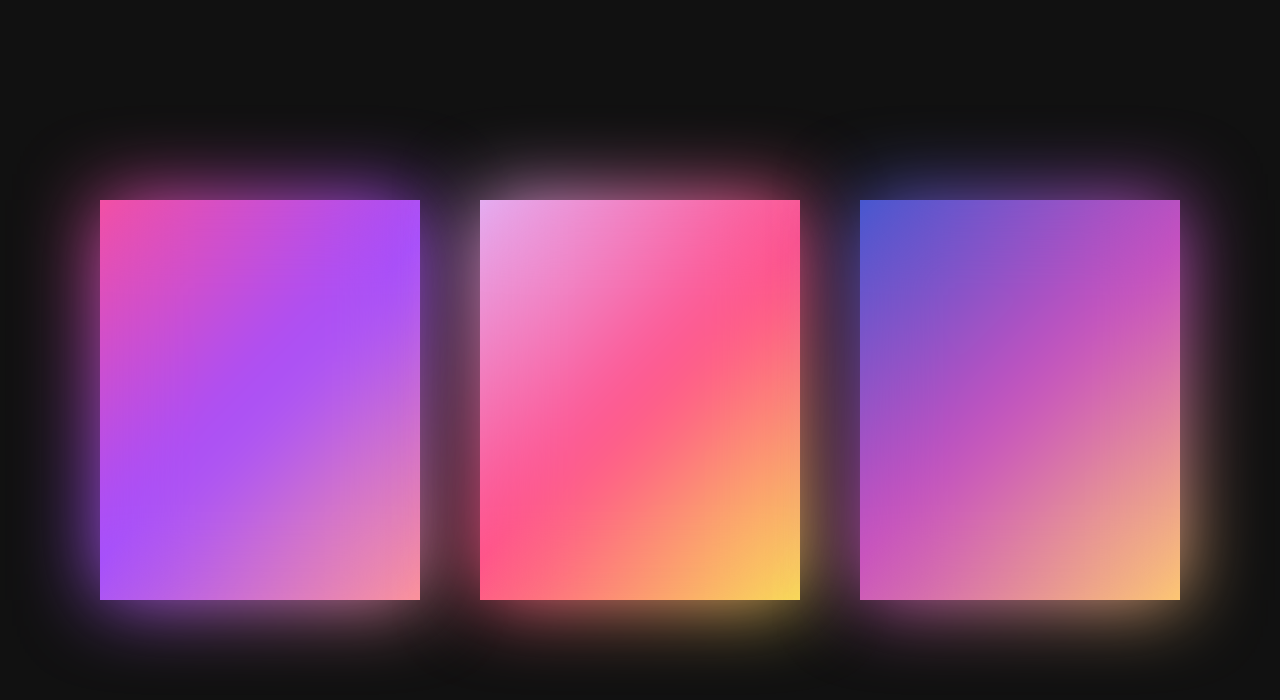
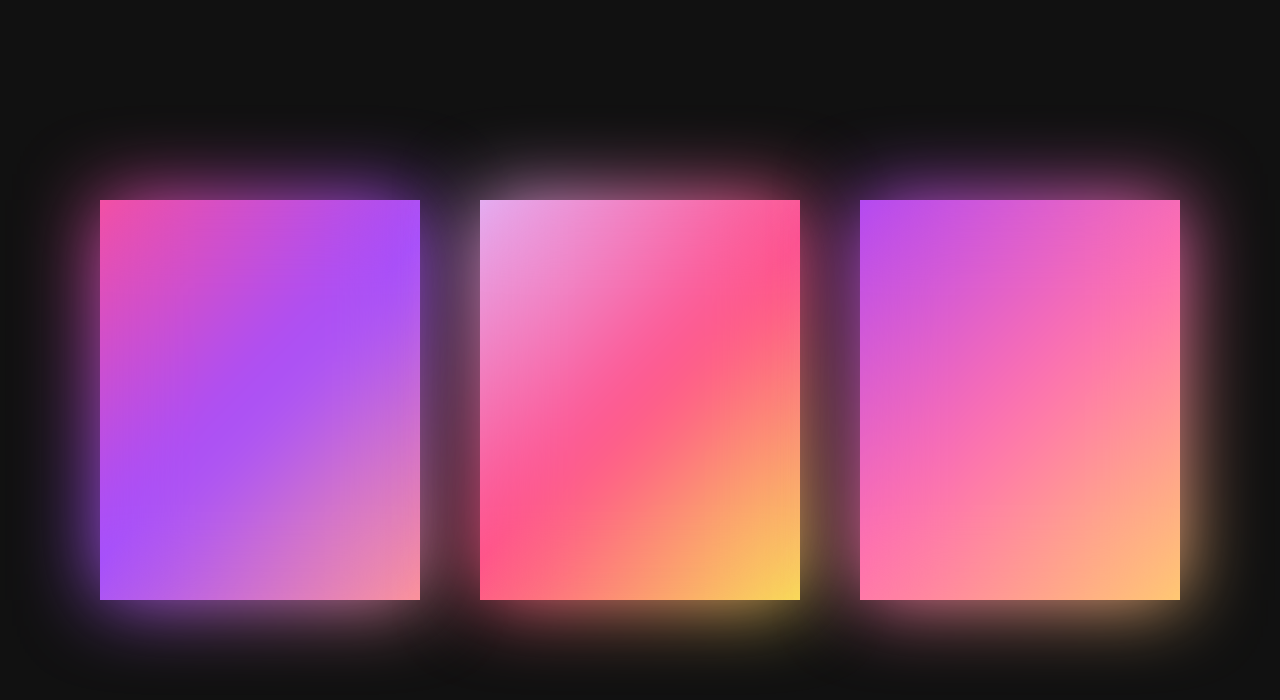
Before and after one commit to PrathibhaSithu/Gradient_Border_Cards, a plain HTML site: page index.html in a window 1280 px wide. Drawn offline with nearby package versions, Linux system fonts and the light colour scheme.

Commit message:
Update style.css

```diff
--- a/style.css
+++ b/style.css
@@ -64,5 +64,5 @@ body{
 }
 .container .box:nth-child(3)::before,
 .container .box:nth-child(3)::after{
-    background: linear-gradient(315deg,#ffcc70,#c850c0,#4158d0);
+    background: linear-gradient(315deg,#ffcc70,#ff70af,#b048f5);
 }
```
